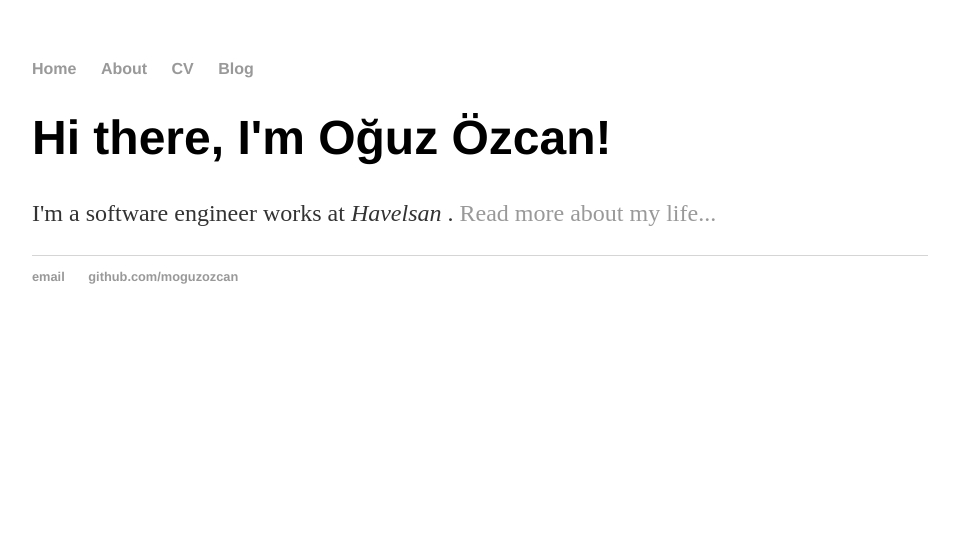
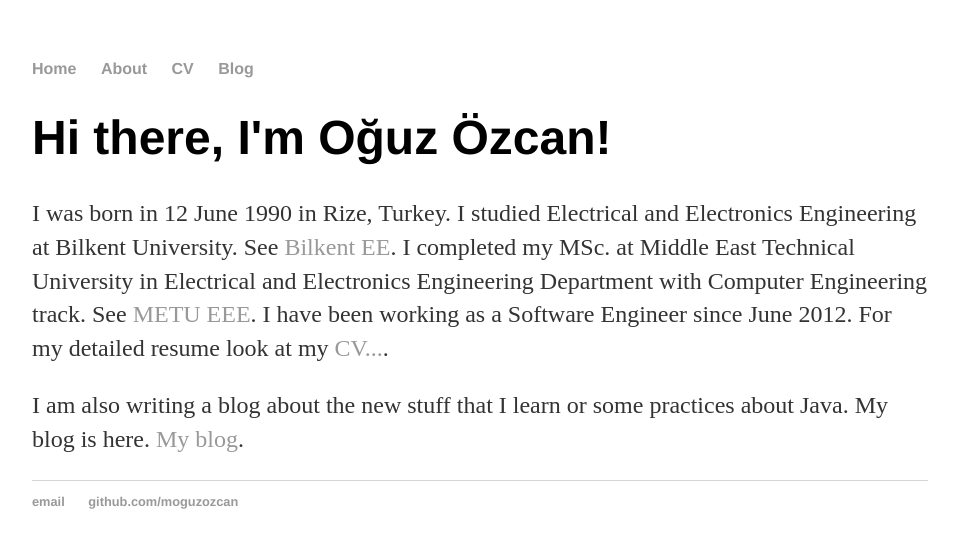
Before and after one commit to moguzozcan/moguzozcan.github.io, a Jekyll site: the page built from about/index.html, in a window 1280 px wide. Shown: the top 548 px of the page, without its empty margins (160-1119 px from the left). Built offline with Jekyll 4.4.1, drawn with Linux system fonts in a browser that asks for light colours.

Commit message:
Create about/index.html

```diff
--- a/about/index.html
+++ b/about/index.html
@@ -1,8 +1,17 @@
 ---
 layout: default
-title: M. Oğuz Özcan, Software Engineer
+title: About Me
 ---
 <div class="blurb">
    		<h1>Hi there, I'm Oğuz Özcan!</h1>
-			<p>I'm a software engineer works at <em>Havelsan</em> . <a href="/about">Read more about my life...</a></p>
+			<p>I was born in 12 June 1990 in Rize, Turkey. I studied Electrical and Electronics Engineering at
+				Bilkent University. See <a href="http://www.ee.bilkent.edu.tr/tr/">Bilkent EE</a>.
+				I completed my MSc. at Middle East Technical University in Electrical and Electronics Engineering
+				Department with Computer Engineering track.  See <a href="https://eee2.metu.edu.tr/tr">METU EEE</a>.
+				I have been working as a Software Engineer since June 2012. For my detailed resume look at my
+				<a href="/cv">CV...</a>.
+			</p>
+			<p>I am also writing a blog about the new stuff that I learn or some practices about Java. My blog is here.
+				<a href="/blog">My blog</a>.
+			</p>
 </div><!-- /.blurb -->
```
